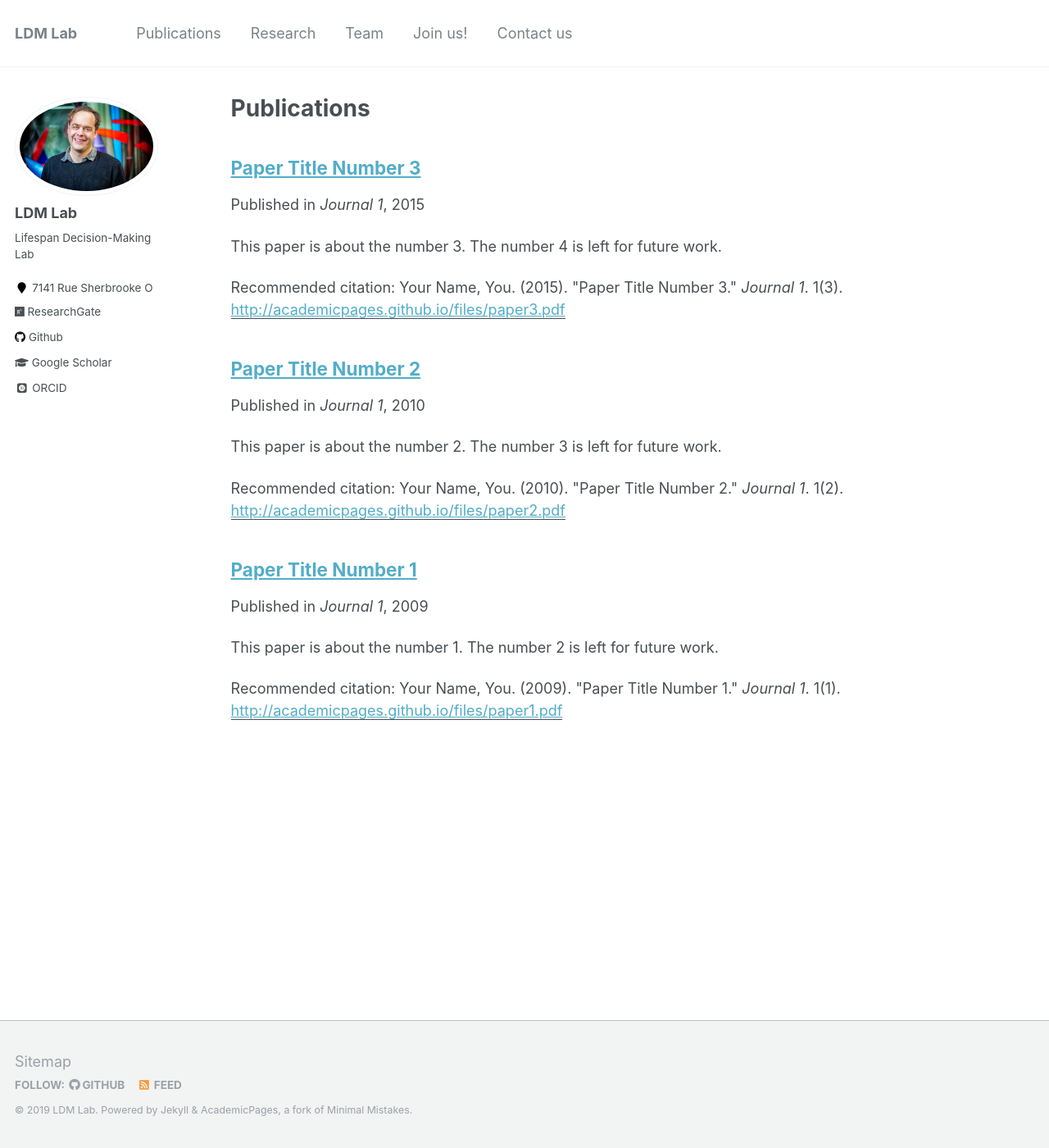
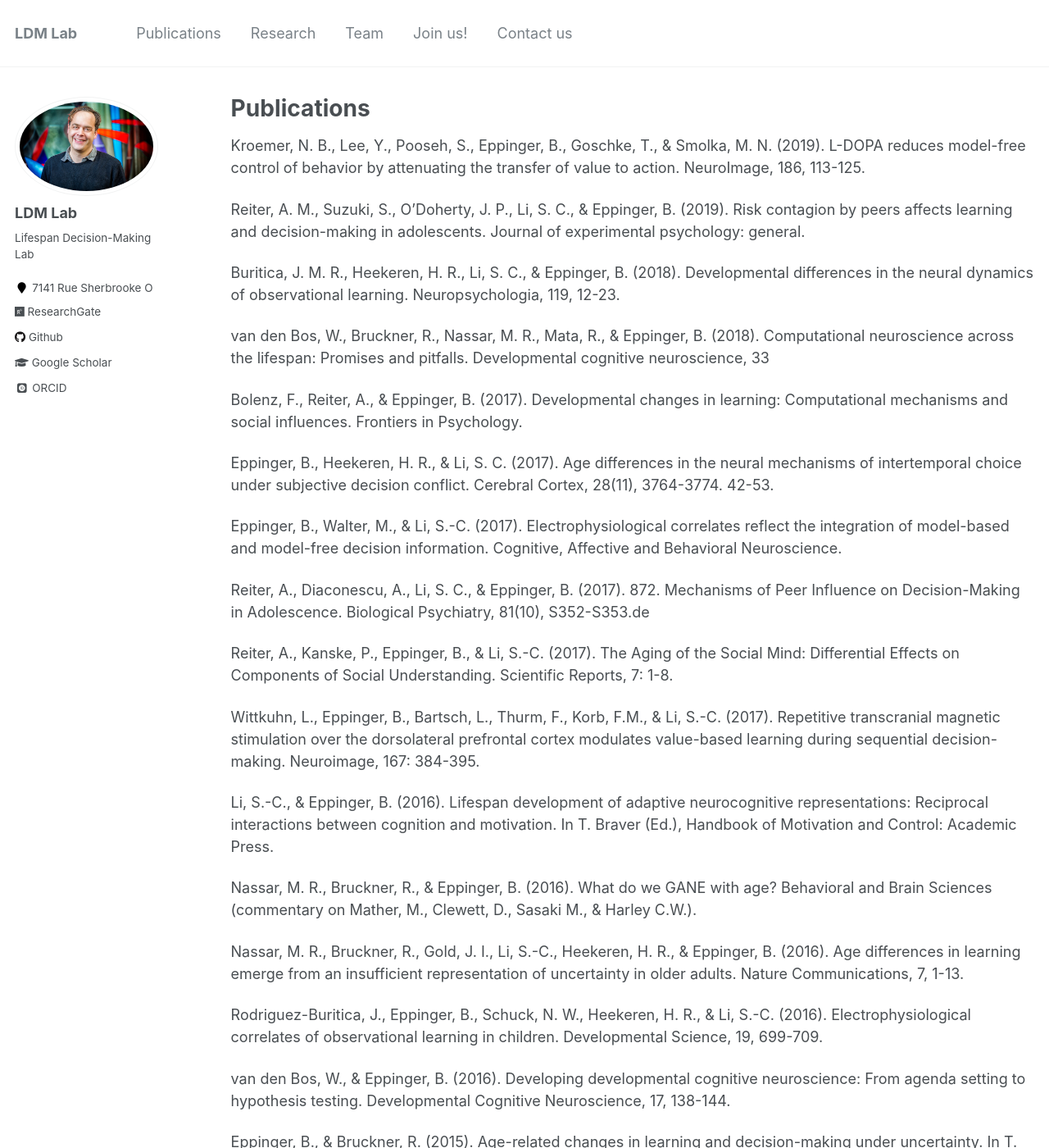
Before and after one commit to seandamiandevine/LDMLab.github.io, a Jekyll site: the page built from _pages/publications.md, in a window 1280 px wide and 1400 px high. Shown: the whole window at 82% size. Built offline with Jekyll 4.4.1, drawn with Linux system fonts in a browser that asks for light colours; some web fonts are replaced; a file with an impossible date is left out; some of the changed text lies outside the part shown.

Commit message:
Update publications.md

```diff
--- a/_pages/publications.md
+++ b/_pages/publications.md
@@ -4,13 +4,66 @@ title: "Publications"
 permalink: /publications/
 author_profile: true
 ---
+Kroemer, N. B., Lee, Y., Pooseh, S., Eppinger, B., Goschke, T., & Smolka, M. N. (2019). L-DOPA reduces model-free control of behavior by attenuating the transfer of value to action. NeuroImage, 186, 113-125.
 
-{% if author.googlescholar %}
-  You can also find my articles on <u><a href="{{author.googlescholar}}">my Google Scholar profile</a>.</u>
-{% endif %}
+Reiter, A. M., Suzuki, S., O'Doherty, J. P., Li, S. C., & Eppinger, B. (2019). Risk contagion by peers affects learning and decision-making in adolescents. Journal of experimental psychology: general.
 
-{% include base_path %}
+Buritica, J. M. R., Heekeren, H. R., Li, S. C., & Eppinger, B. (2018). Developmental differences in the neural dynamics of observational learning. Neuropsychologia, 119, 12-23.
 
-{% for post in site.publications reversed %}
-  {% include archive-single.html %}
-{% endfor %}
+van den Bos, W., Bruckner, R., Nassar, M. R., Mata, R., & Eppinger, B. (2018). Computational neuroscience across the lifespan: Promises and pitfalls. Developmental cognitive neuroscience, 33
+
+Bolenz, F., Reiter, A., & Eppinger, B. (2017). Developmental changes in learning: Computational mechanisms and social influences. Frontiers in Psychology.
+
+Eppinger, B., Heekeren, H. R., & Li, S. C. (2017). Age differences in the neural mechanisms of intertemporal choice under subjective decision conflict. Cerebral Cortex, 28(11), 3764-3774. 42-53.
+
+Eppinger, B., Walter, M., & Li, S.-C. (2017). Electrophysiological correlates reflect the integration of model-based and model-free decision information. Cognitive, Affective and Behavioral Neuroscience.
+
+Reiter, A., Diaconescu, A., Li, S. C., & Eppinger, B. (2017). 872. Mechanisms of Peer Influence on Decision-Making in Adolescence. Biological Psychiatry, 81(10), S352-S353.de
+
+Reiter, A., Kanske, P., Eppinger, B., & Li, S.-C. (2017). The Aging of the Social Mind: Differential Effects on Components of Social Understanding. Scientific Reports, 7: 1-8.
+
+Wittkuhn, L., Eppinger, B., Bartsch, L., Thurm, F., Korb, F.M., & Li, S.-C. (2017). Repetitive transcranial magnetic stimulation over the dorsolateral prefrontal cortex modulates value-based learning during sequential decision-making. Neuroimage, 167: 384-395.
+
+Li, S.-C., & Eppinger, B. (2016). Lifespan development of adaptive neurocognitive representations: Reciprocal interactions between cognition and motivation. In T. Braver (Ed.), Handbook of Motivation and Control: Academic Press.
+
+Nassar, M. R., Bruckner, R., & Eppinger, B. (2016). What do we GANE with age? Behavioral and Brain Sciences (commentary on Mather, M., Clewett, D., Sasaki M., & Harley C.W.).
+
+Nassar, M. R., Bruckner, R., Gold, J. I., Li, S.-C., Heekeren, H. R., & Eppinger, B. (2016). Age differences in learning emerge from an insufficient representation of uncertainty in older adults. Nature Communications, 7, 1-13.
+
+Rodriguez-Buritica, J., Eppinger, B., Schuck, N. W., Heekeren, H. R., & Li, S.-C. (2016). Electrophysiological correlates of observational learning in children. Developmental Science, 19, 699-709.
+
+van den Bos, W., & Eppinger, B. (2016). Developing developmental cognitive neuroscience: From agenda setting to hypothesis testing. Developmental Cognitive Neuroscience, 17, 138-144.
+
+Eppinger, B., & Bruckner, R. (2015). Age-related changes in learning and decision-making under uncertainty. In T. M. Hess, C. E. Loeckenhoff & J. Strough (Eds.), Aging and Decision Making: Empirical and Applied Perspectives: Elsevier.
+
+Eppinger, B, Heekeren, HR, Li, S-C (2015) Age-related prefrontal impairments implicate deficient prediction of future reward. Neurobiology of Aging 36:2380-2390.
+
+Störmer, V., Eppinger, B., & Li, S.-C. (2014). Reward speeds up and increases reliability of selective visual attention: a lifespan comparison. Cognitive, Affective and Behavioral Neuroscience
+
+Eppinger, B., Schuck, N.W., Nystrom, L.E., Cohen, J.D. (2013) Reduced striatal responses to reward prediction errors in older compared to younger adults. Journal of Neuroscience 33:9905-9912.
+
+Eppinger B, Walter M, Heekeren HR, Li S-C (2013) Of goals and habits: Age-related and individual differences in goal-directed decision-making. Frontiers in Decision Neuroscience 7:1-14.
+
+ Eppinger, B., Nystrom, L., & Cohen, J. D. (2012). Reduced sensitivity to immediate reward during decision-making in older than younger adults. PLoS ONE, 7(5), 1-10.
+
+Haemmerer, D., & Eppinger, B. (2012). Dopaminergic and prefrontal contributions to reward based learning and outcome monitoring during child development and aging. Developmental Psychology, 48, 862-874.
+
+Eppinger, B., Haemmerer, D., & Li, S.-C. (2011). Neuromodulation of reward-based learning and decision making in human aging. Annals of the New York Academy of Sciences, 1235, 1-17.
+
+Eppinger, B., Kray, J. (2011). To choose or to avoid: Age differences in learning from positive and negative feedback. Journal of Cognitive Neuroscience, 23, 41-52.
+
+Herbert, M., Eppinger, B., & Kray, J. (2011). Younger but not older adults benefit from salient reward feedback during learning. Frontiers in Cognition, 2, 1-9.
+
+Eppinger, B., Herbert, M., & Kray, J. (2010). We remember the good things. Age differences in learning and memory. Neurobiology of Learning and Memory, 93, 515-521.
+
+Eppinger, B., Mock, B., & Kray, J. (2009). Developmental differences in learning and error processing: Evidence from ERPs. Psychophysiology, 46, 1-11.
+
+Kray, J., & Eppinger, B. (2009). An event-related potential (ERP) approach to study cognitive control processes. In M. Crocker & J. Siekmann (Eds.), Resource-adaptive cognitive processes: Springer.
+
+Eppinger, B., Kray, J., Mock, B., & Mecklinger, A. (2008). Better or worse than expected? Aging, Learning, and the ERN. Neuropsychologia, 46, 521-539.
+
+Eppinger, B., Kray, J., Mecklinger, A., & John, O. (2007). Age differences in task switching and response monitoring: Evidence from ERPs. Biological Psychology, 75, 52-67.
+
+Kray, J., & Eppinger, B. (2006). Effects of associative learning on age differences in task-set switching. Acta Psychologica, 123, 187-203.
+
+Kray, J., Eppinger, B., & Mecklinger, A. (2005). Age differences in attentional control: An eventrelated potential approach. Psychophysiology, 42, 407-416.
```
